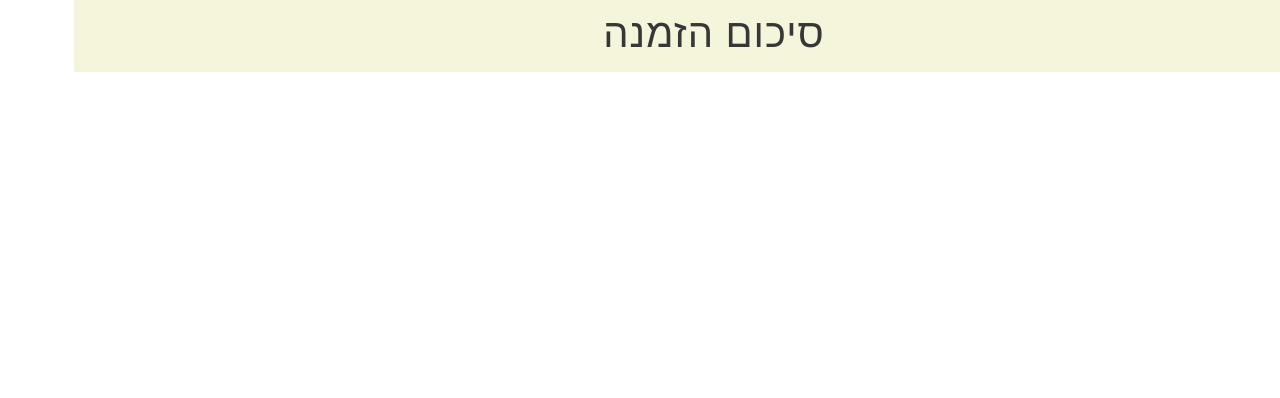
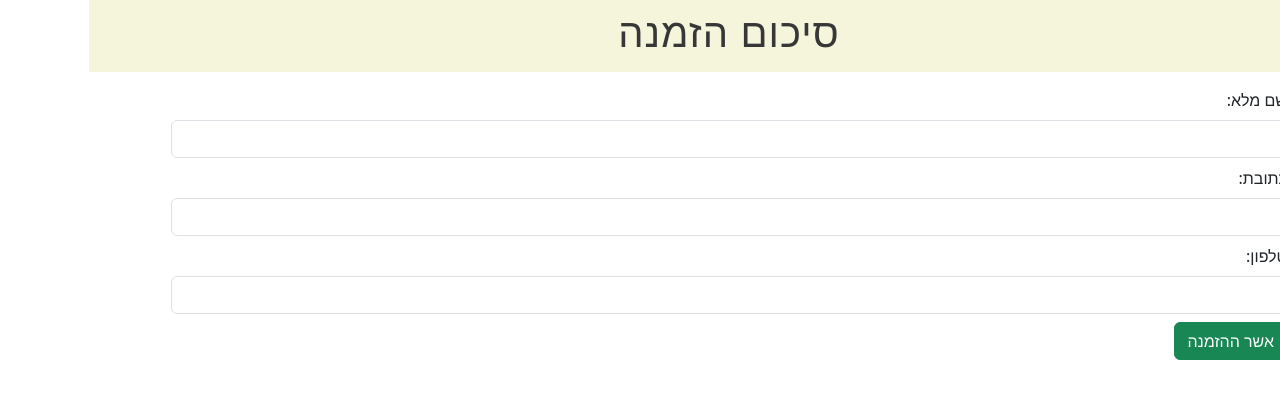
Before and after one commit to gaagai/shopping-list-app, a React (Create React App) app: page /order-summary in a window 1280 px wide. Shown: the top 398 px of the page. Built offline with nearby package versions, Linux system fonts and the light colour scheme.

Commit message:
sunnary start

```diff
--- /dev/null
+++ b/src/components/SummartForm.tsx
@@ -0,0 +1,64 @@
+import Form from "react-bootstrap/Form";
+import Button from "react-bootstrap/Button";
+import { useState } from "react";
+
+const SummartForm = () => {
+  const [formValues, setFormValues] = useState({
+    name: "",
+    address: "",
+    phoneNumber: "",
+  });
+  const handleInputChange = (e: React.ChangeEvent<HTMLInputElement>) => {
+    const { name, value } = e.target;
+    setFormValues((prevState) => ({
+      ...prevState,
+      [name]: value,
+    }));
+  };
+
+  const handleConfirmOrder = () => {
+    // Implement logic to confirm the order and send data to the backend
+  };
+  return (
+    <Form className="main-form my-3">
+      {/* Display selected products from the shopping list */}
+      {/* Add a list of selected products here */}
+
+      <Form.Group>
+        <Form.Label>שם מלא:</Form.Label>
+        <Form.Control
+          type="text"
+          name="name"
+          value={formValues.name}
+          onChange={handleInputChange}
+          className="mb-2"
+        />
+      </Form.Group>
+      <Form.Group>
+        <Form.Label>כתובת:</Form.Label>
+        <Form.Control
+          type="text"
+          name="address"
+          value={formValues.address}
+          onChange={handleInputChange}
+          className="mb-2"
+        />
+      </Form.Group>
+      <Form.Group>
+        <Form.Label>טלפון:</Form.Label>
+        <Form.Control
+          type="text"
+          name="phoneNumber"
+          value={formValues.phoneNumber}
+          onChange={handleInputChange}
+          className="mb-2"
+        />
+      </Form.Group>
+      <Button variant="success" onClick={handleConfirmOrder}>
+        אשר ההזמנה
+      </Button>
+    </Form>
+  );
+};
+
+export default SummartForm;
--- a/src/screens/OrderSummaryScreen.tsx
+++ b/src/screens/OrderSummaryScreen.tsx
@@ -1,13 +1,17 @@
 import { useSelector } from "react-redux";
 import NavBarComponent from "../components/NavBarComponent";
 import { RootState } from "../store/store";
+import { useState } from "react";
+import Container from "react-bootstrap/Container";
+import SummartForm from "../components/SummartForm";
 
 const OrderSummaryScreen = () => {
-  const items = useSelector((state: RootState) => state.shoppingList.items);
-
   return (
     <>
       <NavBarComponent title="סיכום הזמנה" />
+      <Container>
+        <SummartForm />
+      </Container>
     </>
   );
 };
```
Also changed, not shown: src/components/OrderSummaty.tsx (added, +28 -0 lines).
